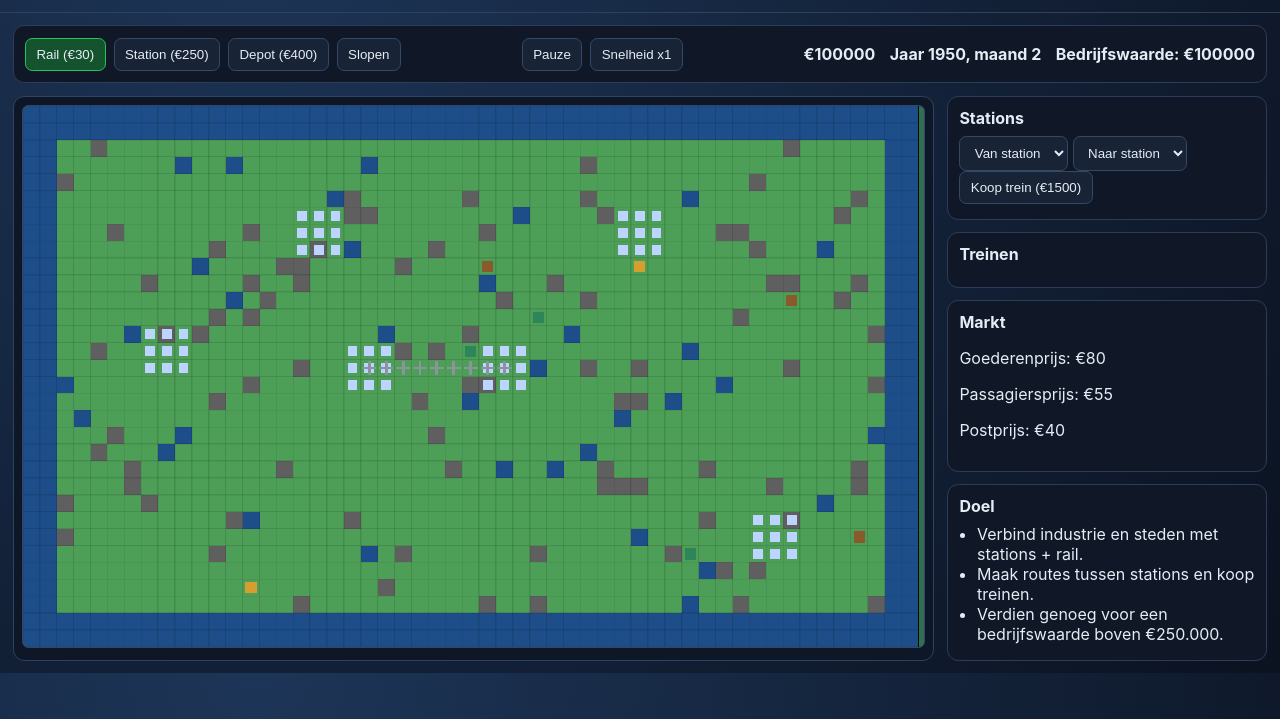
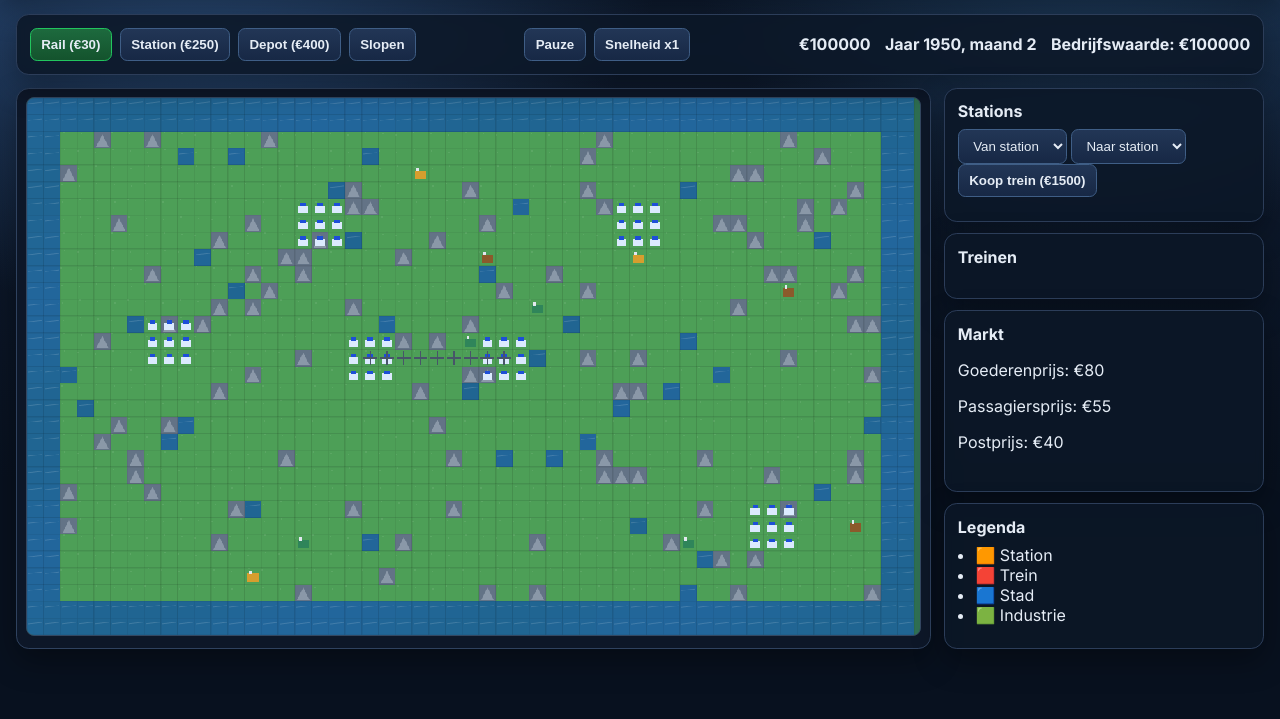
Before and after one commit to bren-uijl/openttd-build-by-codex, a plain HTML site: page index.html in a window 1280 px wide. Shown: the part 81-800 px from the top of the page. Drawn offline with Linux system fonts and the light colour scheme.

Commit message:
Polish visuals with richer styling and sprite-like rendering

```diff
--- a/game.js
+++ b/game.js
@@ -37,7 +37,6 @@
     terrain: 'grass', rail: false, stationId: null, depot: false, townId: null, industryId: null
   }))
 );
-
 const towns = [];
 
 function rnd(min, max) { return Math.floor(Math.random() * (max - min + 1)) + min; }
@@ -49,7 +48,7 @@
     for (let x = 0; x < GRID_W; x++) {
       const edge = x < 2 || y < 2 || x > GRID_W - 3 || y > GRID_H - 3;
       if (edge || Math.random() < 0.03) grid[y][x].terrain = 'water';
-      else if (Math.random() < 0.07) grid[y][x].terrain = 'mountain';
+      else if (Math.random() < 0.08) grid[y][x].terrain = 'mountain';
     }
   }
 
@@ -65,9 +64,9 @@
     { type: 'post', produces: 'mail', color: '#d69e2e' }
   ];
 
-  for (let i = 0; i < 8; i++) {
+  for (let i = 0; i < 10; i++) {
     const t = industryTypes[i % industryTypes.length];
-    const ind = { id: i + 1, ...t, x: rnd(3, GRID_W - 4), y: rnd(3, GRID_H - 4), stock: 0, productionRate: rnd(3, 8) };
+    const ind = { id: i + 1, ...t, x: rnd(3, GRID_W - 4), y: rnd(3, GRID_H - 4), stock: 0, productionRate: rnd(3, 9) };
     state.industries.push(ind);
     const tile = grid[ind.y][ind.x];
     tile.industryId = ind.id;
@@ -91,7 +90,6 @@
   state.tool = tool;
   document.querySelectorAll('[data-tool]').forEach((b) => b.classList.toggle('active', b.dataset.tool === tool));
 }
-
 document.querySelectorAll('[data-tool]').forEach((btn) => btn.addEventListener('click', () => setTool(btn.dataset.tool)));
 
 document.getElementById('pause-btn').addEventListener('click', (e) => {
@@ -116,7 +114,8 @@
   const path = findPath(from.x, from.y, to.x, to.y);
   if (!path.length) return;
 
-  const train = {
+  state.money -= 1500;
+  state.trains.push({
     id: state.trains.length + 1,
     x: from.x,
     y: from.y,
@@ -128,10 +127,7 @@
     capacity: 40,
     age: 0,
     profit: 0
-  };
-
-  state.money -= 1500;
-  state.trains.push(train);
+  });
   updateHUD();
   renderTrainList();
 });
@@ -146,8 +142,7 @@
   if (tile.terrain === 'water' || tile.terrain === 'mountain') return;
 
   if (state.tool === 'rail' && state.money >= 30 && !tile.rail && !tile.stationId) {
-    tile.rail = true;
-    state.money -= 30;
+    tile.rail = true; state.money -= 30;
   } else if (state.tool === 'station' && state.money >= 250 && tile.rail && !tile.stationId) {
     const station = { id: state.stations.length + 1, name: `Station ${state.stations.length + 1}`, x, y, waiting: { goods: 0, passengers: 0, mail: 0 } };
     state.stations.push(station);
@@ -155,8 +150,7 @@
     state.money -= 250;
     syncStationSelects();
   } else if (state.tool === 'depot' && state.money >= 400 && tile.rail && !tile.depot) {
-    tile.depot = true;
-    state.money -= 400;
+    tile.depot = true; state.money -= 400;
   } else if (state.tool === 'bulldoze') {
     tile.rail = false;
     tile.depot = false;
@@ -166,7 +160,6 @@
       syncStationSelects();
     }
   }
-
   updateHUD();
 });
 
@@ -182,16 +175,14 @@
   const key = (x, y) => `${x},${y}`;
   prev.set(key(sx, sy), null);
 
-  const dirs = [[1,0],[-1,0],[0,1],[0,-1]];
   while (q.length) {
     const cur = q.shift();
     if (cur.x === ex && cur.y === ey) break;
-    for (const [dx, dy] of dirs) {
+    for (const [dx, dy] of [[1,0],[-1,0],[0,1],[0,-1]]) {
       const nx = cur.x + dx;
       const ny = cur.y + dy;
-      if (!inBounds(nx, ny) || !grid[ny][nx].rail) continue;
       const k = key(nx, ny);
-      if (prev.has(k)) continue;
+      if (!inBounds(nx, ny) || !grid[ny][nx].rail || prev.has(k)) continue;
       prev.set(k, cur);
       q.push({ x: nx, y: ny });
     }
@@ -200,10 +191,7 @@
   if (!prev.has(key(ex, ey))) return [];
   const path = [];
   let node = { x: ex, y: ey };
-  while (node) {
-    path.push(node);
-    node = prev.get(key(node.x, node.y));
-  }
+  while (node) { path.push(node); node = prev.get(key(node.x, node.y)); }
   return path.reverse();
 }
 
@@ -212,10 +200,7 @@
   let dist = Infinity;
   for (const station of state.stations) {
     const d = manhattan({ x, y }, station);
-    if (d < dist && d <= 4) {
-      dist = d;
-      best = station;
-    }
+    if (d < dist && d <= 4) { dist = d; best = station; }
   }
   return best;
 }
@@ -234,7 +219,6 @@
   for (const town of towns) {
     town.storage.passengers = Math.min(300, town.storage.passengers + Math.floor(town.population / 500));
     town.storage.mail = Math.min(250, town.storage.mail + Math.floor(town.population / 700));
-
     const station = nearestStation(town.x, town.y);
     if (!station) continue;
     const p = Math.min(12, town.storage.passengers);
@@ -250,43 +234,30 @@
   const onStation = state.stations.find((s) => s.x === train.x && s.y === train.y);
   if (!onStation) return;
 
-  const atDestination = onStation.id === train.toId;
-  if (atDestination) {
-    const deliveredGoods = train.cargo.goods;
-    const deliveredPassengers = train.cargo.passengers;
-    const deliveredMail = train.cargo.mail;
-
-    const earn = deliveredGoods * state.prices.goods + deliveredPassengers * state.prices.passengers + deliveredMail * state.prices.mail;
+  if (onStation.id === train.toId) {
+    const earn = train.cargo.goods * state.prices.goods + train.cargo.passengers * state.prices.passengers + train.cargo.mail * state.prices.mail;
     train.profit += earn;
     state.money += earn;
+    train.cargo = { goods: 0, passengers: 0, mail: 0 };
 
-    train.cargo.goods = 0;
-    train.cargo.passengers = 0;
-    train.cargo.mail = 0;
-
-    const temp = train.fromId;
-    train.fromId = train.toId;
-    train.toId = temp;
-
+    [train.fromId, train.toId] = [train.toId, train.fromId];
     const from = state.stations.find((s) => s.id === train.fromId);
     const to = state.stations.find((s) => s.id === train.toId);
     if (from && to) {
       const newPath = findPath(from.x, from.y, to.x, to.y);
-      if (newPath.length) {
-        train.path = newPath;
-        train.pathIndex = 0;
-      }
+      if (newPath.length) { train.path = newPath; train.pathIndex = 0; }
     }
   }
 
-  const free = train.capacity - (train.cargo.goods + train.cargo.passengers + train.cargo.mail);
+  let free = train.capacity - (train.cargo.goods + train.cargo.passengers + train.cargo.mail);
   if (free <= 0) return;
-
   for (const type of ['goods', 'passengers', 'mail']) {
     if (onStation.waiting[type] <= 0) continue;
     const take = Math.min(free, onStation.waiting[type]);
     train.cargo[type] += take;
     onStation.waiting[type] -= take;
+    free -= take;
+    if (free <= 0) break;
   }
 }
 
@@ -300,10 +271,7 @@
     train.y = next.y;
     loadUnload(train);
 
-    if (train.age % 500 === 0) {
-      state.money -= 200;
-      train.profit -= 200;
-    }
+    if (train.age % 500 === 0) { state.money -= 200; train.profit -= 200; }
   }
 }
 
@@ -315,15 +283,12 @@
   }
 
   state.companyValue = Math.floor(
-    state.money + state.trains.length * 1200 + state.stations.length * 400 + state.trains.reduce((s, t) => s + Math.max(0, t.profit), 0)
+    state.money + state.trains.length * 1200 + state.stations.length * 400 + state.trains.reduce((sum, train) => sum + Math.max(0, train.profit), 0)
   );
 
   if (state.tick % 300 === 0) {
     state.month += 1;
-    if (state.month > 12) {
-      state.month = 1;
-      state.year += 1;
-    }
+    if (state.month > 12) { state.month = 1; state.year += 1; }
   }
 }
 
@@ -345,52 +310,110 @@
   ui.priceMail.textContent = `€${state.prices.mail}`;
 }
 
-function drawTile(x, y, color) {
-  ctx.fillStyle = color;
-  ctx.fillRect(x * TILE, y * TILE, TILE, TILE);
+function drawTerrain(tile, x, y) {
+  const px = x * TILE;
+  const py = y * TILE;
+
+  if (tile.terrain === 'water') {
+    const wave = Math.sin((state.tick + x * 4 + y * 6) / 14) * 8;
+    ctx.fillStyle = `hsl(${205 + wave * 0.2} 64% ${36 + wave * 0.15}%)`;
+    ctx.fillRect(px, py, TILE, TILE);
+    ctx.strokeStyle = 'rgba(255,255,255,0.15)';
+    ctx.beginPath();
+    ctx.moveTo(px + 2, py + 8 + wave * 0.03);
+    ctx.lineTo(px + TILE - 2, py + 6 + wave * 0.03);
+    ctx.stroke();
+    return;
+  }
+
+  if (tile.terrain === 'mountain') {
+    ctx.fillStyle = '#637386';
+    ctx.fillRect(px, py, TILE, TILE);
+    ctx.fillStyle = '#8a98a8';
+    ctx.beginPath();
+    ctx.moveTo(px + 3, py + TILE - 2);
+    ctx.lineTo(px + TILE / 2, py + 4);
+    ctx.lineTo(px + TILE - 3, py + TILE - 2);
+    ctx.closePath();
+    ctx.fill();
+    return;
+  }
+
+  ctx.fillStyle = '#4d9f57';
+  ctx.fillRect(px, py, TILE, TILE);
+  ctx.fillStyle = 'rgba(255,255,255,0.08)';
+  ctx.fillRect(px + ((x + y) % 6), py + ((x * 2 + y) % 6), 2, 2);
 }
 
 function drawWorld() {
+  ctx.clearRect(0, 0, canvas.width, canvas.height);
+
   for (let y = 0; y < GRID_H; y++) {
     for (let x = 0; x < GRID_W; x++) {
       const tile = grid[y][x];
-      const terrainColor = tile.terrain === 'water' ? '#1d4e89' : tile.terrain === 'mountain' ? '#5f5f5f' : '#4d9f57';
-      drawTile(x, y, terrainColor);
-      ctx.strokeStyle = 'rgba(0,0,0,0.12)';
-      ctx.strokeRect(x * TILE, y * TILE, TILE, TILE);
+      const px = x * TILE;
+      const py = y * TILE;
+
+      drawTerrain(tile, x, y);
+      ctx.strokeStyle = 'rgba(0,0,0,0.10)';
+      ctx.strokeRect(px, py, TILE, TILE);
 
       if (tile.townId) {
-        ctx.fillStyle = '#bcd4ff';
-        ctx.fillRect(x * TILE + 5, y * TILE + 5, 14, 14);
+        ctx.fillStyle = '#dbeafe';
+        ctx.fillRect(px + 5, py + 10, 14, 10);
+        ctx.fillStyle = '#1d4ed8';
+        ctx.fillRect(px + 8, py + 6, 8, 5);
       }
+
       if (tile.industryId) {
         const ind = state.industries.find((i) => i.id === tile.industryId);
         ctx.fillStyle = ind?.color || '#c77d00';
-        ctx.fillRect(x * TILE + 4, y * TILE + 4, 16, 16);
+        ctx.fillRect(px + 4, py + 8, 16, 12);
+        ctx.fillStyle = '#e2e8f0';
+        ctx.fillRect(px + 6, py + 4, 4, 5);
       }
+
       if (tile.rail) {
-        ctx.fillStyle = '#8b949e';
-        ctx.fillRect(x * TILE + 2, y * TILE + 10, TILE - 4, 4);
-        ctx.fillRect(x * TILE + 10, y * TILE + 2, 4, TILE - 4);
+        ctx.strokeStyle = '#475569';
+        ctx.lineWidth = 2;
+        ctx.beginPath();
+        ctx.moveTo(px + 2, py + TILE / 2);
+        ctx.lineTo(px + TILE - 2, py + TILE / 2);
+        ctx.moveTo(px + TILE / 2, py + 2);
+        ctx.lineTo(px + TILE / 2, py + TILE - 2);
+        ctx.stroke();
+        ctx.lineWidth = 1;
       }
+
       if (tile.stationId) {
         ctx.fillStyle = '#f59e0b';
-        ctx.fillRect(x * TILE + 6, y * TILE + 6, 12, 12);
+        ctx.fillRect(px + 5, py + 8, 14, 11);
+        ctx.fillStyle = '#7c2d12';
+        ctx.fillRect(px + 8, py + 6, 8, 3);
       }
+
       if (tile.depot) {
-        ctx.fillStyle = '#ffedd5';
-        ctx.fillRect(x * TILE + 7, y * TILE + 7, 10, 10);
+        ctx.fillStyle = '#f1f5f9';
+        ctx.fillRect(px + 6, py + 10, 12, 9);
+        ctx.fillStyle = '#94a3b8';
+        ctx.fillRect(px + 7, py + 7, 10, 4);
       }
     }
   }
 
   for (const train of state.trains) {
-    ctx.fillStyle = '#ef4444';
-    ctx.fillRect(train.x * TILE + 6, train.y * TILE + 6, 12, 12);
+    const px = train.x * TILE;
+    const py = train.y * TILE;
+    ctx.fillStyle = 'rgba(0,0,0,0.25)';
+    ctx.fillRect(px + 7, py + 17, 11, 4);
+    ctx.fillStyle = '#dc2626';
+    ctx.fillRect(px + 6, py + 9, 12, 8);
+    ctx.fillStyle = '#fca5a5';
+    ctx.fillRect(px + 8, py + 11, 4, 3);
   }
 
   if (state.companyValue >= 250000) {
-    ctx.fillStyle = 'rgba(0,0,0,0.5)';
+    ctx.fillStyle = 'rgba(0,0,0,0.55)';
     ctx.fillRect(0, canvas.height - 36, canvas.width, 36);
     ctx.fillStyle = '#bbf7d0';
     ctx.font = 'bold 18px sans-serif';
@@ -403,17 +426,8 @@
   const b = towns[1];
   if (!a || !b) return;
 
-  const y = a.y;
-  const xMin = Math.min(a.x, b.x);
-  const xMax = Math.max(a.x, b.x);
-  for (let x = xMin; x <= xMax; x++) {
-    if (grid[y][x].terrain !== 'water') grid[y][x].rail = true;
-  }
-  const yMin = Math.min(a.y, b.y);
-  const yMax = Math.max(a.y, b.y);
-  for (let yy = yMin; yy <= yMax; yy++) {
-    if (grid[yy][b.x].terrain !== 'water') grid[yy][b.x].rail = true;
-  }
+  for (let x = Math.min(a.x, b.x); x <= Math.max(a.x, b.x); x++) if (grid[a.y][x].terrain !== 'water') grid[a.y][x].rail = true;
+  for (let y = Math.min(a.y, b.y); y <= Math.max(a.y, b.y); y++) if (grid[y][b.x].terrain !== 'water') grid[y][b.x].rail = true;
 }
 
 function loop() {
--- a/index.html
+++ b/index.html
@@ -4,6 +4,9 @@
   <meta charset="UTF-8" />
   <meta name="viewport" content="width=device-width, initial-scale=1.0" />
   <title>OpenTDD Web</title>
+  <link rel="preconnect" href="https://fonts.googleapis.com">
+  <link rel="preconnect" href="https://fonts.gstatic.com" crossorigin>
+  <link href="https://fonts.googleapis.com/css2?family=Inter:wght@400;600;700;800&family=Press+Start+2P&display=swap" rel="stylesheet">
   <link rel="stylesheet" href="styles.css" />
 </head>
 <body>
@@ -57,11 +60,12 @@
         </section>
 
         <section>
-          <h2>Doel</h2>
+          <h2>Legenda</h2>
           <ul>
-            <li>Verbind industrie en steden met stations + rail.</li>
-            <li>Maak routes tussen stations en koop treinen.</li>
-            <li>Verdien genoeg voor een bedrijfswaarde boven €250.000.</li>
+            <li>🟧 Station</li>
+            <li>🟥 Trein</li>
+            <li>🟦 Stad</li>
+            <li>🟩 Industrie</li>
           </ul>
         </section>
       </aside>
--- a/styles.css
+++ b/styles.css
@@ -1,9 +1,10 @@
 :root {
-  --bg: #0b1220;
-  --panel: #101827;
-  --panel-2: #182336;
+  --bg: #08111f;
+  --panel: rgba(12, 23, 39, 0.88);
+  --panel-2: rgba(23, 37, 61, 0.9);
   --text: #e5ecf5;
   --accent: #22c55e;
+  --shadow: 0 12px 30px rgba(0, 0, 0, 0.35);
 }
 
 * { box-sizing: border-box; }
@@ -11,18 +12,30 @@
 body {
   margin: 0;
   font-family: Inter, Segoe UI, sans-serif;
-  background: radial-gradient(circle at 20% 0%, #1d3557, var(--bg));
+  background:
+    radial-gradient(circle at 15% -10%, #355f95 0%, transparent 35%),
+    radial-gradient(circle at 85% -10%, #264b72 0%, transparent 30%),
+    linear-gradient(180deg, #111f35 0%, var(--bg) 70%);
   color: var(--text);
+  min-height: 100vh;
 }
 
 header {
-  padding: 0.9rem 1.2rem;
+  padding: 1rem 1.4rem;
   border-bottom: 1px solid #31415c;
+  background: linear-gradient(180deg, rgba(17, 31, 53, 0.95), rgba(10, 19, 33, 0.9));
+  box-shadow: var(--shadow);
 }
-header h1 { margin: 0; }
-header p { margin: 0.3rem 0 0; color: #c7d5ea; }
+header h1 {
+  margin: 0;
+  font-family: "Press Start 2P", monospace;
+  font-size: 1.2rem;
+  color: #f8fafc;
+  text-shadow: 0 3px 0 #0f172a;
+}
+header p { margin: 0.45rem 0 0; color: #c7d5ea; }
 
-main { padding: 0.8rem; }
+main { padding: 1rem; }
 
 .toolbar {
   display: flex;
@@ -30,24 +43,26 @@
   justify-content: space-between;
   gap: 0.7rem;
   background: var(--panel);
+  backdrop-filter: blur(4px);
   border: 1px solid #2c3d59;
-  border-radius: 0.7rem;
-  padding: 0.7rem;
+  border-radius: 0.8rem;
+  padding: 0.8rem;
   margin-bottom: 0.8rem;
+  box-shadow: var(--shadow);
 }
 
 .tool-group { display: flex; gap: 0.5rem; flex-wrap: wrap; }
 
 button, select {
-  border: 1px solid #344966;
-  background: var(--panel-2);
+  border: 1px solid #3f5e86;
+  background: linear-gradient(180deg, #223656, #172845);
   color: var(--text);
   border-radius: 0.45rem;
   padding: 0.5rem 0.65rem;
 }
-button { cursor: pointer; }
-button.active { border-color: var(--accent); background: #14532d; }
-button:hover { border-color: #6f8bb2; }
+button { cursor: pointer; font-weight: 700; }
+button.active { border-color: var(--accent); background: linear-gradient(180deg, #1d6a3e, #14532d); }
+button:hover { border-color: #8db4e8; transform: translateY(-1px); }
 
 .stats { display: flex; gap: 0.9rem; align-items: center; font-weight: 700; flex-wrap: wrap; }
 
@@ -60,13 +75,14 @@
 .canvas-wrap {
   background: #0d1728;
   border: 1px solid #2f425f;
-  border-radius: 0.7rem;
-  padding: 0.5rem;
+  border-radius: 0.8rem;
+  padding: 0.55rem;
+  box-shadow: var(--shadow);
 }
 
 canvas {
   width: 100%;
-  border-radius: 0.4rem;
+  border-radius: 0.5rem;
   border: 1px solid #334761;
   image-rendering: pixelated;
   background: #2f6f52;
@@ -79,9 +95,11 @@
 
 aside section {
   background: var(--panel);
+  backdrop-filter: blur(4px);
   border: 1px solid #2c3d59;
-  border-radius: 0.7rem;
-  padding: 0.7rem;
+  border-radius: 0.8rem;
+  padding: 0.8rem;
+  box-shadow: var(--shadow);
 }
 
 h2 { margin: 0 0 0.5rem; font-size: 1rem; }
```
